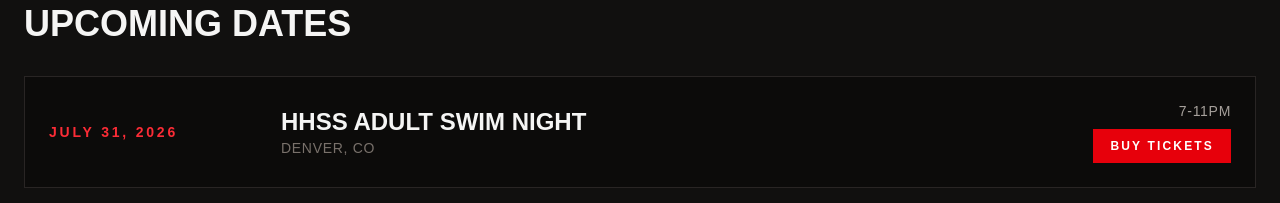
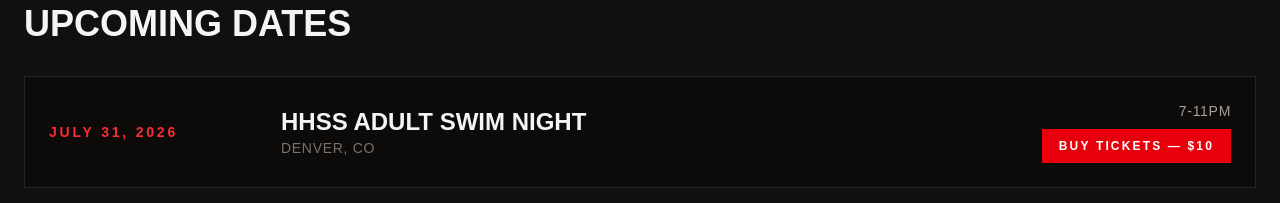
Before and after one commit to sharkfarm/pocket-fuzz-site, a Next.js app: page / in a window 1280 px wide. Shown: the part 1260-1463 px from the top of the page. Built offline with nearby package versions, Linux system fonts and the light colour scheme.

Commit message:
add venmo

```diff
--- a/app/page.tsx
+++ b/app/page.tsx
@@ -57,9 +57,13 @@ export default function Home() {
       note: "7-11pm",
       flyer: "/images/20260731_HHSS.png",
       tickets: {
-           type: "external",
-           url: "https://hampdenheights.org/adults-night-only-july-2-17/",
+//           type: "external",
+           type: "venmo",
+           price: 10,
+//           url: "https://hampdenheights.org/adults-night-only-july-2-17/",
+           venmoUrl: "https://www.venmo.com/u/PocketFuzz",
            label: "Buy Tickets",
+           qrCode: "/images/PF-Venmo_qr.png",
       },
     },
     {
```
